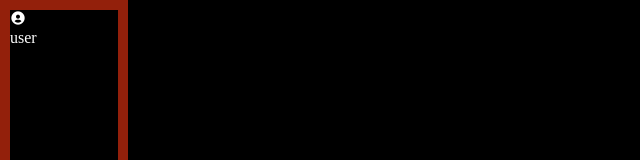
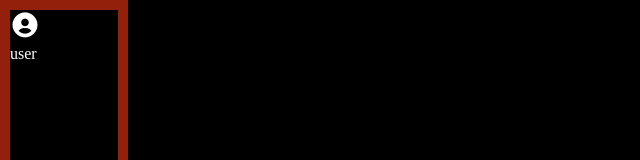
Before and after one commit to Lovethrech/personal-finance-manager, a Vue app: page / in a window 1280 px wide. Shown: the top 160 px of the page, without its empty margins (0-640 px from the left). Built offline with nearby package versions, Linux system fonts and the light colour scheme.

Commit message:
...working on the sideNav components

```diff
--- a/src/components/side-nav/SideNavUser.vue
+++ b/src/components/side-nav/SideNavUser.vue
@@ -14,6 +14,9 @@ const {name, icon, link}=defineProps(['name','icon', 'link']);
     width:100%;
     height:70%;
 }
+.side-nav-user-mini-ctn-icon-ctn{
+    font-size: 30px;
+}
 </style>
 
 <template>
```
